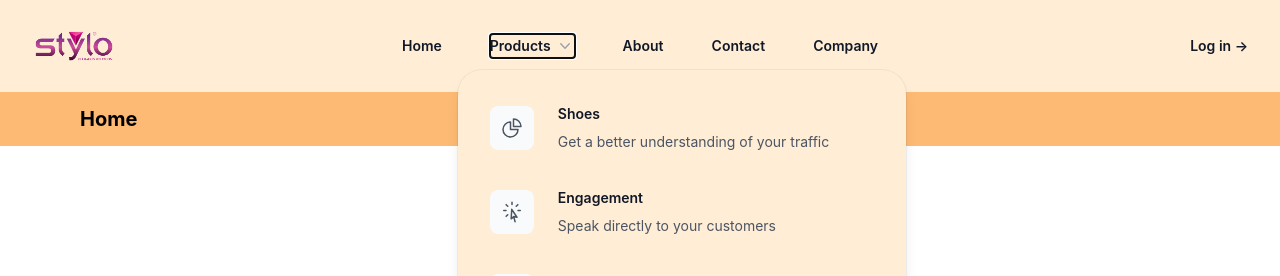
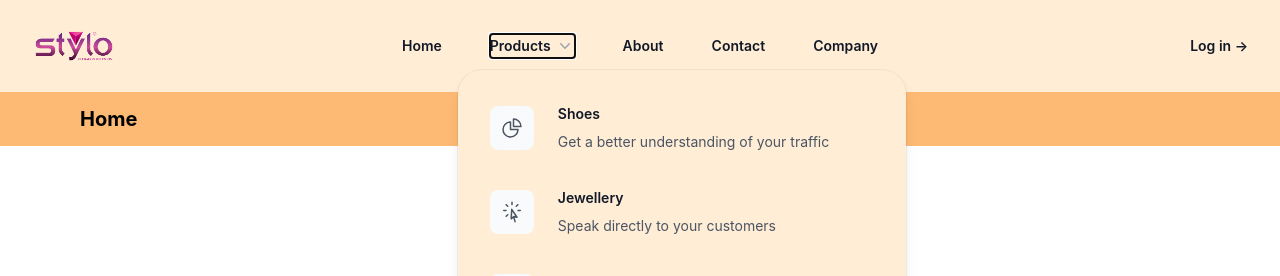
Before and after one commit to ashrafali2000/full-stack-ecommerce-frontend-1, a React (Create React App) app: page / in a window 1280 px wide. Both pictures are taken after a click on the button "Products". Shown: the top 276 px of the page. Built offline with nearby package versions, Linux system fonts and the light colour scheme.

Commit message:
add navigation

```diff
--- a/src/component/navbar/index.js
+++ b/src/component/navbar/index.js
@@ -1,4 +1,4 @@
-import { Fragment, useState } from 'react'
+import { Fragment, useContext, useState } from 'react'
 import logo from "../../images/stylo logo.png"
 import { Dialog, Disclosure, Popover, Transition } from '@headlessui/react'
 import {
@@ -11,11 +11,13 @@ import {
   XMarkIcon,
 } from '@heroicons/react/24/outline'
 import { ChevronDownIcon, PhoneIcon, PlayCircleIcon } from '@heroicons/react/20/solid'
-import { Outlet } from 'react-router-dom'
+import { Link, Outlet, useNavigate } from 'react-router-dom'
+import ProductContext from '../../context/productContext'
+import axios from '../../axios'
 
 const products = [
-  { name: 'Shoes', description: 'Get a better understanding of your traffic', href: '/products/shoes', icon: ChartPieIcon },
-  { name: 'Engagement', description: 'Speak directly to your customers', href: '#', icon: CursorArrowRaysIcon },
+  { name: 'Shoes', description: 'Get a better understanding of your traffic', href: '#', icon: ChartPieIcon },
+  { name: 'Jewellery', description: 'Speak directly to your customers', href: '#', icon: CursorArrowRaysIcon },
   { name: 'Security', description: 'Your customers’ data will be safe and secure', href: '#', icon: FingerPrintIcon },
   { name: 'Integrations', description: 'Connect with third-party tools', href: '#', icon: SquaresPlusIcon },
   { name: 'Automations', description: 'Build strategic funnels that will convert', href: '#', icon: ArrowPathIcon },
@@ -30,7 +32,20 @@ function classNames(...classes) {
 }
 
 export default function Navbar() {
+  const navigate = useNavigate();
   const [mobileMenuOpen, setMobileMenuOpen] = useState(false)
+const searchProduct = useContext(ProductContext);
+const allProducts = searchProduct.getAllProducts;
+
+
+const getProductHandler = (data) => {
+  const productName = data.toLowerCase();
+  axios
+    .get(`/products/${productName}`)
+    .then((response) => allProducts(response.data))
+    .catch((err) => console.log(err));
+  navigate(`/products${productName}`);
+};
 
   return (
     <div>
@@ -84,10 +99,10 @@ export default function Navbar() {
                         <item.icon className="h-6 w-6 text-gray-600 group-hover:text-indigo-600" aria-hidden="true" />
                       </div>
                       <div className="flex-auto">
-                        <a href={item.href} className="block font-semibold text-gray-900">
+                        <Link to={item.href} className="block font-semibold text-gray-900" onClick={()=> getProductHandler(item.name)}>
                           {item.name}
                           <span className="absolute inset-0" />
-                        </a>
+                        </Link>
                         <p className="mt-1 text-gray-600">{item.description}</p>
                       </div>
                     </div>
```
